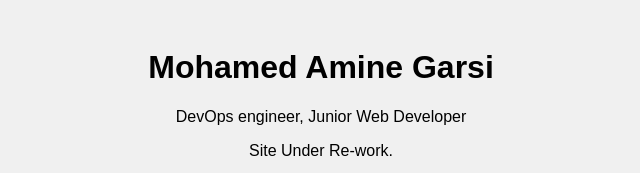
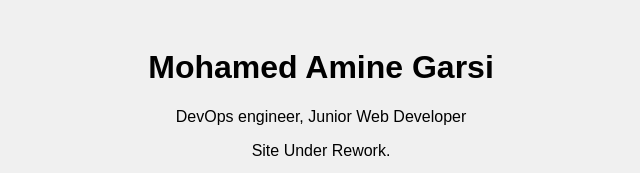
Before and after one commit to MohamedAmineGarsi/mohamedAmineGarsi.github.io, a plain HTML site: page index.html in a window 1280 px wide. Shown: the top 173 px of the page, 319-959 px from the left. Drawn offline with Linux system fonts and the light colour scheme.

Commit message:
Update index.html

```diff
--- a/index.html
+++ b/index.html
@@ -25,7 +25,7 @@
     <div class="container">
         <h1>Mohamed Amine Garsi</h1>
         <p>DevOps engineer, Junior Web Developer</p>
-        <p>Site Under Re-work.</p>
+        <p>Site Under Rework.</p>
 		<img src="your-image.jpg" alt="Your Name">
     </div>
 </body>
```
